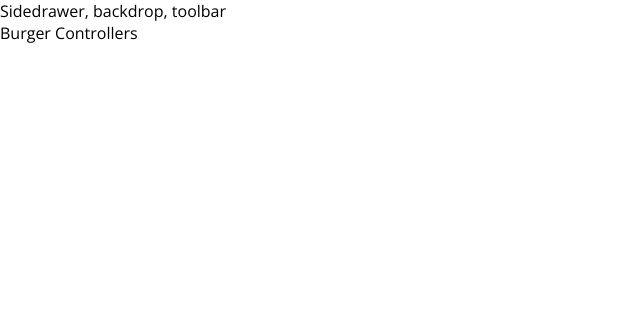
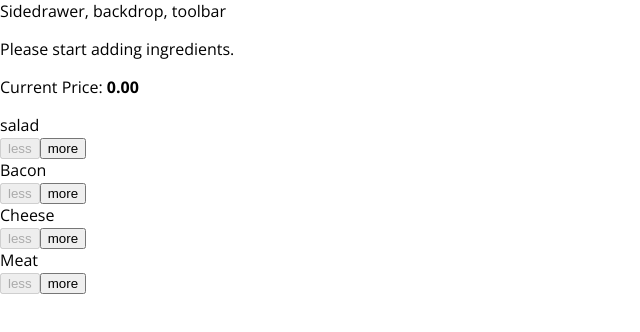
Before and after one commit to kareemadel/burger-builder, a React app: page / in a window 1280 px wide. Shown: the top 332 px of the page, without its empty margins (0-640 px from the left). Built offline with nearby package versions, Linux system fonts and the light colour scheme.

Commit message:
Add BurgerControls component

```diff
--- /dev/null
+++ b/src/components/Burger/BuildControls/BuildControl/BuildControl.css
@@ -0,0 +1,57 @@
+.BuildControl {
+    display: flex;
+    justify-content: space-between;
+    align-items: center;
+    margin: 5px 0;
+}
+
+.BuildControl button {
+    display: block;
+    font: inherit;
+    padding: 5px;
+    margin: 0 5px;
+    width: 80px;
+    border: 1px solid #AA6817;
+    cursor: pointer;
+    outline: none;
+}
+
+
+.BuildControl button:disabled {
+    background-color: #AC9980;
+    border: 1px solid #7E7365;
+    color: #ccc;
+    cursor: default;
+}
+
+.BuildControl button:hover:disabled {
+    background-color: #AC9980;
+    color: #ccc;
+    cursor: not-allowed;
+}
+
+.Label {
+    padding: 10px;
+    font-weight: bold;
+    width: 80px;
+}
+
+.BuildControl .Less {
+    background-color: #D39952;
+    color: white;
+}
+
+.BuildControl .More {
+    background-color: #8F5E1E;
+    color: white;
+}
+
+.BuildControl .Less:hover, .BuildControl .Less:active {
+    background-color: #DAA972;
+    color: white;
+}
+
+.BuildControl .More:hover,.BuildControl .More:active {
+    background-color: #99703F;
+    color: white;
+}
--- /dev/null
+++ b/src/components/Burger/BuildControls/BuildControl/BuildControl.js
@@ -0,0 +1,35 @@
+import React, { Component } from 'react';
+import PropTypes from 'prop-types';
+
+import classes from './BuildControl.css';
+
+class BuildControl extends Component {
+
+  removedHandler = () => this.props.removed(this.props.type);
+  addedHandler = () => this.props.added(this.props.type);
+
+  render(){
+    return (
+      <div className={ classes.BuildControl }>
+        <div className={ classes.Label }>{ this.props.label }</div>
+        <button
+          className={ classes.Less }
+          onClick={ this.removedHandler }
+          disabled={ this.props.disabled }>less</button>
+        <button
+          className={ classes.More }
+          onClick={ this.addedHandler }>more</button>
+      </div>
+    );
+  }
+}
+
+BuildControl.propTypes = {
+  label: PropTypes.string.isRequired,
+  added: PropTypes.func.isRequired,
+  removed: PropTypes.func.isRequired,
+  type: PropTypes.string.isRequired,
+  disabled: PropTypes.bool.isRequired
+};
+
+export default BuildControl;
--- /dev/null
+++ b/src/components/Burger/BuildControls/BuildControls.css
@@ -0,0 +1,51 @@
+.BuildControls {
+    width: 100%;
+    background-color: #CF8F2E;
+    display: flex;
+    flex-flow: column;
+    align-items: center;
+    box-shadow: 0 2px 1px #ccc;
+    margin: auto;
+    padding: 10px 0;
+}
+
+.OrderButton {
+    background-color: #DAD735;
+    outline: none;
+    cursor: pointer;
+    border: 1px solid #966909;
+    color: #966909;
+    font-family: inherit;
+    font-size: 1.2em;
+    padding: 15px 30px;
+    box-shadow: 2px 2px 2px #966909;
+}
+
+.OrderButton:hover, .OrderButton:active {
+    background-color: #A0DB41;
+    border: 1px solid #966909;
+    color: #966909;
+}
+
+.OrderButton:disabled {
+    background-color: #C7C6C6;
+    cursor: not-allowed;
+    border: 1px solid #ccc;
+    color: #888888;
+}
+
+.OrderButton:not(:disabled) {
+    animation: enable 0.3s linear;
+}
+
+@keyframes enable {
+    0% {
+        transform: scale(1);
+    }
+    60% {
+        transform: scale(1.1);
+    }
+    100% {
+        transform: scale(1);
+    }
+}
--- /dev/null
+++ b/src/components/Burger/BuildControls/BuildControls.js
@@ -0,0 +1,41 @@
+import React from 'react';
+import PropTypes from 'prop-types';
+
+import classes from './BuildControls.css';
+import BuildControl from './BuildControl/BuildControl';
+
+const controls = [
+  { label: 'salad', type: 'salad' },
+  { label: 'Bacon', type: 'bacon' },
+  { label: 'Cheese', type: 'cheese' },
+  { label: 'Meat', type: 'meat' }
+];
+
+const buildControls = (props) => {
+  return (
+    <div className={ classes.BuildControls }>
+      <p>Current Price: <strong>{ props.price.toFixed(2) }</strong></p>
+      { controls.map((control) => <BuildControl
+        key={ control.label }
+        label={ control.label }
+        type= { control.type }
+        added={ props.ingredientAdded }
+        removed={ props.ingredientRemoved }
+        disabled={ props.disabled[control.type]} />) }
+    </div>
+  );
+};
+
+buildControls.propTypes = {
+  ingredientAdded: PropTypes.func.isRequired,
+  ingredientRemoved: PropTypes.func.isRequired,
+  disabled: PropTypes.shape({
+    salad: PropTypes.bool.isRequired,
+    bacon: PropTypes.bool.isRequired,
+    cheese: PropTypes.bool.isRequired,
+    meat: PropTypes.bool.isRequired
+  }),
+  price: PropTypes.number.isRequired
+};
+
+export default buildControls;
--- a/src/components/Burger/BurgerIngredient/BurgerIngredient.js
+++ b/src/components/Burger/BurgerIngredient/BurgerIngredient.js
@@ -4,36 +4,21 @@ import PropTypes from 'prop-types';
 import classes from './BurgerIngredient.css';
 
 const burgerIngredient = (props) => {
-  let ingredient = null;
-  switch (props.type) {
-  case ('bread-bottom'):
-    ingredient = <div className={classes.BreadBottom}></div>;
-    break;
-  case ('bread-top'):
-    ingredient = (
+  const ingredient = {
+    'bread-bottom': <div className={classes.BreadBottom}></div>,
+    'bread-top': (
       <div className={classes.BreadTop}>
         <div className={classes.Seeds1}></div>
         <div className={classes.Seeds2}></div>
       </div>
-    );
-    break;
-  case ('meat'):
-    ingredient = <div className={classes.Meat}></div>;
-    break;
-  case ('cheese'):
-    ingredient = <div className={classes.Cheese}></div>;
-    break;
-  case ('salad'):
-    ingredient = <div className={classes.Salad}></div>;
-    break;
-  case ('bacon'):
-    ingredient = <div className={classes.Bacon}></div>;
-    break;
-  default:
-    ingredient = null;
-  }
+    ),
+    'meat': <div className={classes.Meat}></div>,
+    'cheese': <div className={classes.Cheese}></div>,
+    'salad': <div className={classes.Salad}></div>,
+    'bacon':  <div className={classes.Bacon}></div>
+  };
 
-  return ingredient;
+  return ingredient[props.type] || null;
 };
 
 burgerIngredient.propTypes = {
--- a/src/containers/BurgerBuilder/BurgerBuilder.js
+++ b/src/containers/BurgerBuilder/BurgerBuilder.js
@@ -2,25 +2,57 @@ import React, { Component } from 'react';
 
 import Aux from '../../hoc/Aux';
 import Burger from '../../components/Burger/Burger';
+import BuildControls from '../../components/Burger/BuildControls/BuildControls';
 
+const INGREDIENT_PRICES = {
+  salad: 0.6,
+  cheese: 0.7,
+  meat: 1.5,
+  bacon: 0.8
+};
 class BurgerBuilder extends Component {
 
   state = {
     ingredients: {
-      salad: 1,
-      bacon: 1,
-      cheese: 2,
-      meat: 2
+      salad: 0,
+      bacon: 0,
+      cheese: 0,
+      meat: 0
+    },
+    totalPrice: 0
+  };
+
+  addIngredientHandler = (type) => {
+    const updatedIngredients = { ...this.state.ingredients };
+    let updatedPrice = this.state.totalPrice;
+    updatedIngredients[type]++;
+    updatedPrice += INGREDIENT_PRICES[type];
+    this.setState({ ingredients: updatedIngredients, totalPrice: updatedPrice });
+  };
+
+  removeIngredientHandler = (type) => {
+    if (this.state.ingredients[type] > 0) {
+      const updatedIngredients = { ...this.state.ingredients };
+      let updatedPrice = this.state.totalPrice;
+      updatedIngredients[type]--;
+      updatedPrice -= INGREDIENT_PRICES[type];
+      this.setState({ ingredients: updatedIngredients, totalPrice: updatedPrice });
     }
-  }
+  };
 
   render() {
+    const disabledInfo = {};
+    for (let ingredient in this.state.ingredients ) {
+      disabledInfo[ingredient] = this.state.ingredients[ingredient] <= 0;
+    }
     return (
       <Aux>
         <Burger ingredients={this.state.ingredients}/>
-        <div>
-          Burger Controllers
-        </div>
+        <BuildControls
+          ingredientAdded={ this.addIngredientHandler }
+          ingredientRemoved={ this.removeIngredientHandler }
+          disabled={ disabledInfo }
+          price={ this.state.totalPrice } />
       </Aux>
     );
   }
```
